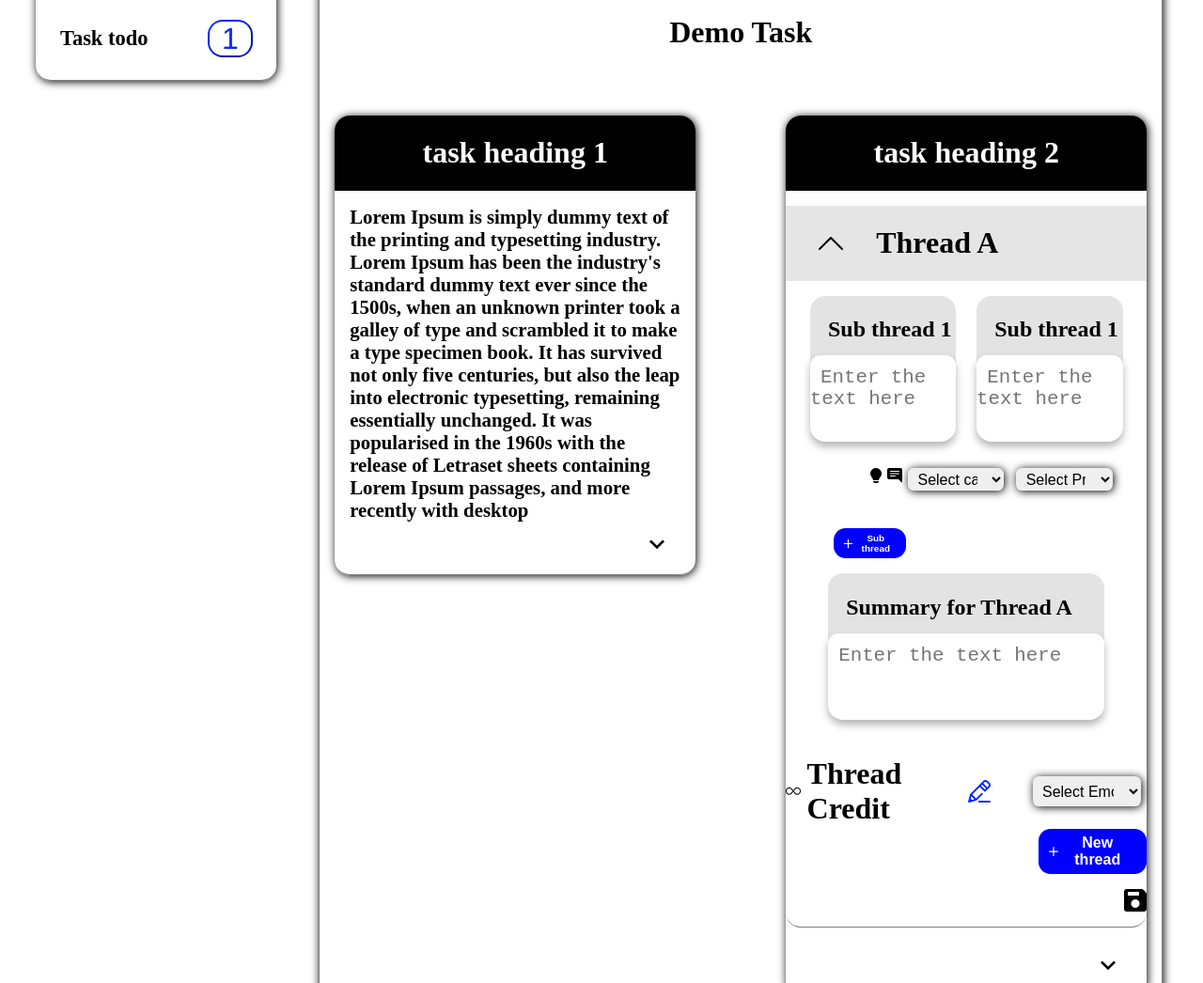
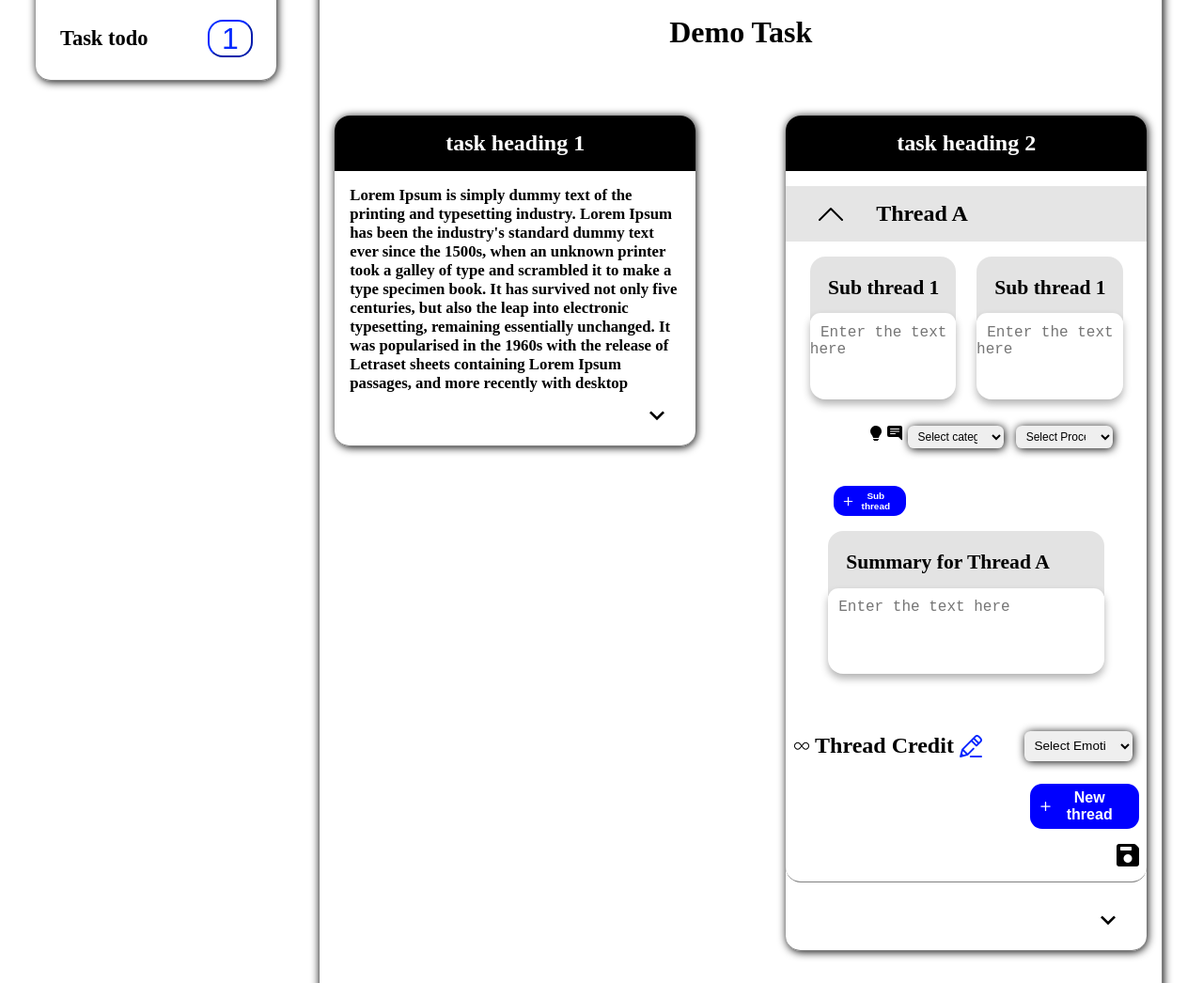
Before and after one commit to abhishek288/deep-thought, a plain HTML site: page index.html in a window 1280 px wide. Shown: the part 278-1324 px from the top of the page at 94% size. Drawn offline with Linux system fonts and the light colour scheme.

Commit message:
Update App.css

```diff
--- a/App.css
+++ b/App.css
@@ -182,9 +182,12 @@ margin-left: 0.5vw;
     border-top-right-radius: 1rem;
     justify-content:center;
 }
+.content-block-title>h1{
+    font-size: 3vh;
+}
 .content-block>h2{
     color:black;
-    font-size:1.3rem;
+    font-size:2.1vh;
     margin: 1rem;
 }
 .content-block>iframe{
@@ -207,6 +210,10 @@ margin-left: 0.5vw;
     margin-top: 1rem;
     margin-bottom: 1rem;
 }
+.inner-title>h1{
+    font-size:3vh;
+}
+
 .inner-title>img{
     margin-left: 2rem;
     margin-right: 2rem;
@@ -227,7 +234,7 @@ margin-left: 0.5vw;
     color:black;
     margin-bottom: 1rem;
     margin-left: 1.2rem;
-    font-size:1.5rem;
+    font-size:2.7vh;
 }
 .input{
     width:100%;
@@ -248,7 +255,7 @@ margin-left: 0.5vw;
     resize: none;
     padding-top: 0.7rem;
     text-indent: 0.7rem;
-    font-size: 1.3rem;
+    font-size: 2vh;
 }
 .form-group{
     display:flex;
@@ -265,7 +272,7 @@ margin-left: 0.5vw;
     border:none;
     box-shadow: 1px 1px 10px black;
     outline: none;
-    font-size:1rem;
+    font-size:1.5vh;
     padding-left: 0.5vw;
     padding-right: 1vw;
     border-radius: 0.4rem;
@@ -318,6 +325,9 @@ margin-left: 0.5vw;
     color:black;
     margin-top:-7vh;
 }
+.credit>h1{
+    font-size:3vh;
+}
 .review{
     display:flex;
     flex-direction: column;
@@ -330,7 +340,7 @@ margin-left: 0.5vw;
     border:none;
     box-shadow: 1px 1px 10px black;
     outline: none;
-    font-size:1rem;
+    font-size:1.7vh;
     padding-left: 0.5vw;
     padding-right: 1vw;
     border-radius: 0.4rem;
```
